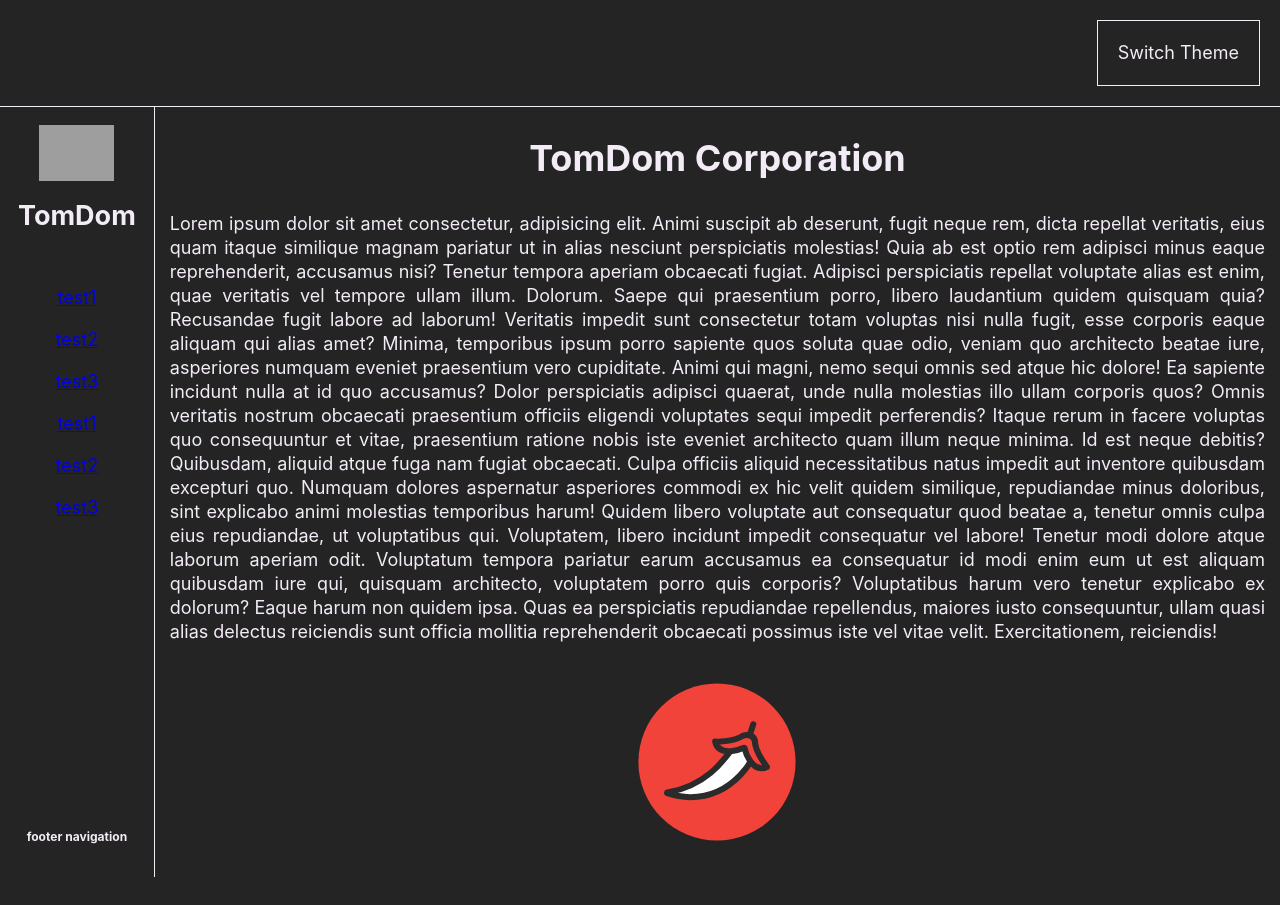
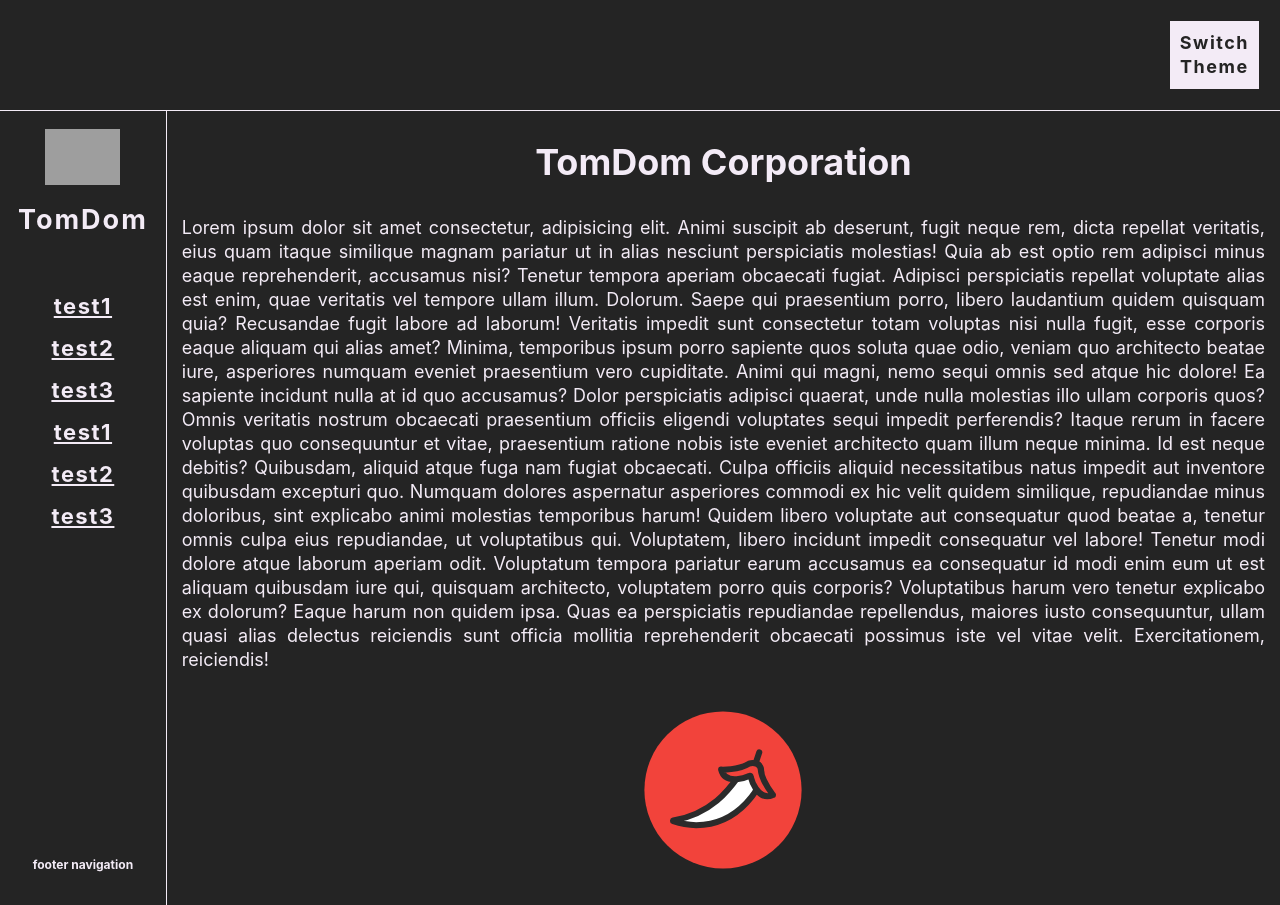
Before and after one commit to TDomagalski/tom-reactjs-vite-app1, a React (Vite) app: page / in a window 1280 px wide. Before the commit the page ends 877 px from the top, so only its background shows below. Built offline with nearby package versions, Linux system fonts and the light colour scheme; grey boxes are pictures that could not be loaded.

Commit message:
feat: dark/white mode improvement

```diff
--- a/src/App.jsx
+++ b/src/App.jsx
@@ -22,7 +22,11 @@ function App() {
 			<div className="App" id={theme}>
 				<div className="App_optionbar">
 					<div className="btnTheme" onClick={() => toggleTheme()}>
-						<span>Switch Theme</span>
+						<span>
+							Switch
+							<br />
+							Theme
+						</span>
 					</div>
 				</div>
 				<div className="App_main">
--- a/src/styles/css/App.css
+++ b/src/styles/css/App.css
@@ -53,10 +53,24 @@ div {
   color: #242424;
   border: #242424;
 }
+.App#light a {
+  color: #242424;
+}
+.App#light .btnTheme {
+  background-color: #242424;
+  color: #f3ebf6;
+}
 .App#dark {
   background-color: #242424;
   color: #f3ebf6;
   border: #f3ebf6;
+}
+.App#dark .btnTheme {
+  background-color: #f3ebf6;
+  color: #242424;
+}
+.App#dark a {
+  color: #f3ebf6;
 }
 .App .App_optionbar {
   -webkit-box-sizing: border-box;
@@ -70,13 +84,15 @@ div {
           justify-content: flex-end;
 }
 .App .App_optionbar .btnTheme {
-  padding: 20px;
+  padding: 10px;
   margin: 20px;
   border: 1px solid;
-  background: none;
   -webkit-box-sizing: border-box;
           box-sizing: border-box;
   cursor: pointer;
+  font-weight: 700;
+  font-size: 1rem;
+  letter-spacing: 1.5px;
 }
 .App .App_main {
   -webkit-box-flex: 1;
@@ -110,7 +126,6 @@ div {
   -ms-flex-preferred-size: 15%;
       flex-basis: 15%;
   width: 100%;
-  padding: 1rem;
   display: -webkit-box;
   display: -ms-flexbox;
   display: flex;
@@ -120,6 +135,7 @@ div {
   -webkit-box-align: center;
       -ms-flex-align: center;
           align-items: center;
+  letter-spacing: 2px;
 }
 .App .App_main #App_navigation header .logo img {
   margin-right: 10px;
@@ -138,6 +154,9 @@ div {
   -webkit-box-align: stretch;
       -ms-flex-align: stretch;
           align-items: stretch;
+  font-weight: 700;
+  letter-spacing: 1.5px;
+  font-size: 22px;
 }
 .App .App_main #App_content {
   display: -webkit-box;
@@ -203,6 +222,7 @@ div {
             align-items: center;
     -ms-flex-wrap: wrap;
         flex-wrap: wrap;
+    padding: 1rem;
   }
   .App .App_main #App_navigation header .logo img {
     margin-right: 0;
--- a/src/styles/scss/App.scss
+++ b/src/styles/scss/App.scss
@@ -40,12 +40,30 @@ div {
 		background-color: #f3ebf6;
 		color: #242424;
 		border: #242424;
+
+		a {
+			color: #242424;
+		}
+
+		.btnTheme {
+			background-color: #242424;
+			color: #f3ebf6;
+		}
 	}
 
 	&#dark {
 		background-color: #242424;
 		color: #f3ebf6;
 		border: #f3ebf6;
+
+		.btnTheme {
+			background-color: #f3ebf6;
+			color: #242424;
+		}
+
+		a {
+			color: #f3ebf6;
+		}
 	}
 	.App_optionbar {
 		box-sizing: border-box;
@@ -54,13 +72,14 @@ div {
 		justify-content: flex-end;
 
 		.btnTheme {
-			// display: block;
-			padding: 20px;
+			padding: 10px;
 			margin: 20px;
 			border: 1px solid;
-			background: none;
 			box-sizing: border-box;
 			cursor: pointer;
+			font-weight: 700;
+			font-size: 1rem;
+			letter-spacing: 1.5px;
 		}
 	}
 
@@ -87,10 +106,10 @@ div {
 				.logo {
 					flex-basis: 15%;
 					width: 100%;
-					padding: 1rem;
 					display: flex;
 					justify-content: center;
 					align-items: center;
+					letter-spacing: 2px;
 
 					img {
 						margin-right: 10px;
@@ -104,6 +123,9 @@ div {
 						display: flex;
 						justify-content: space-around;
 						align-items: stretch;
+						font-weight: 700;
+						letter-spacing: 1.5px;
+						font-size: 22px;
 					}
 				}
 			}
@@ -150,6 +172,7 @@ div {
 						justify-content: center;
 						align-items: center;
 						flex-wrap: wrap;
+						padding: 1rem;
 
 						img {
 							margin-right: 0;
```
Also changed, not shown: 1 other file (tests, documents, lock files or other folders).
